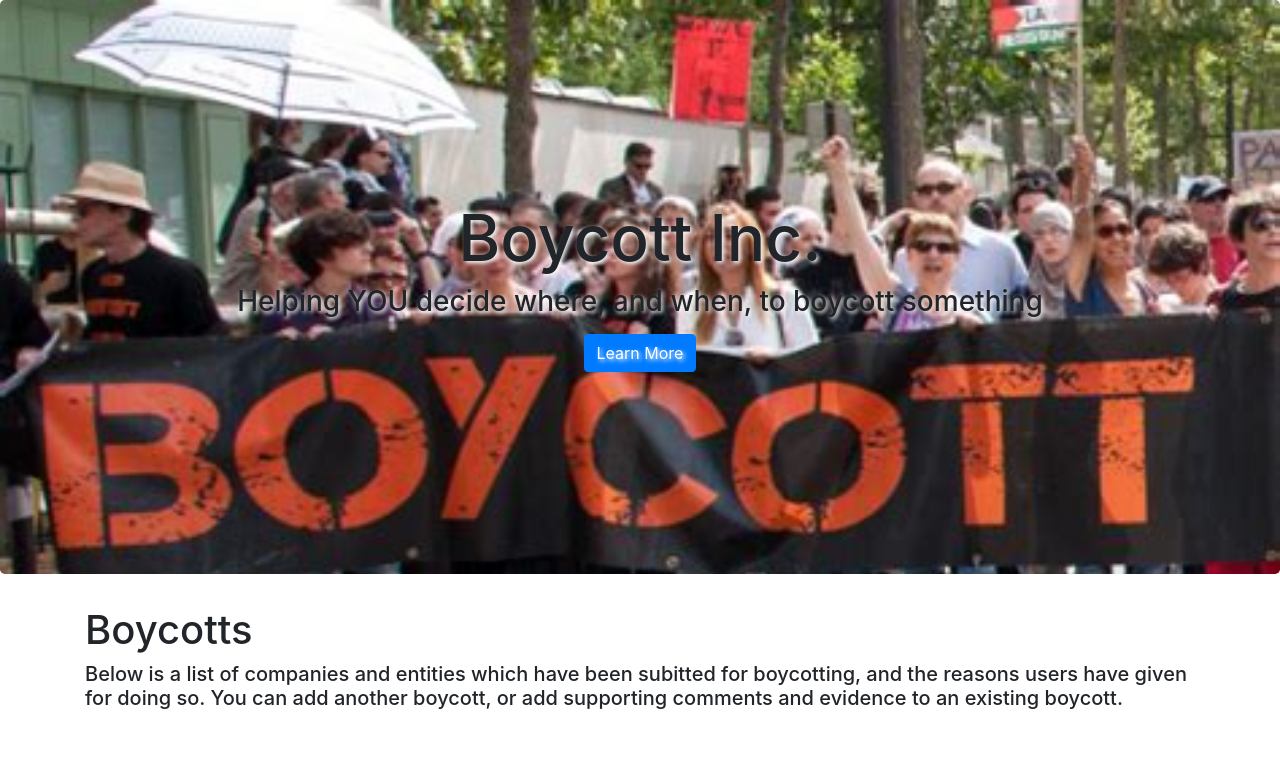
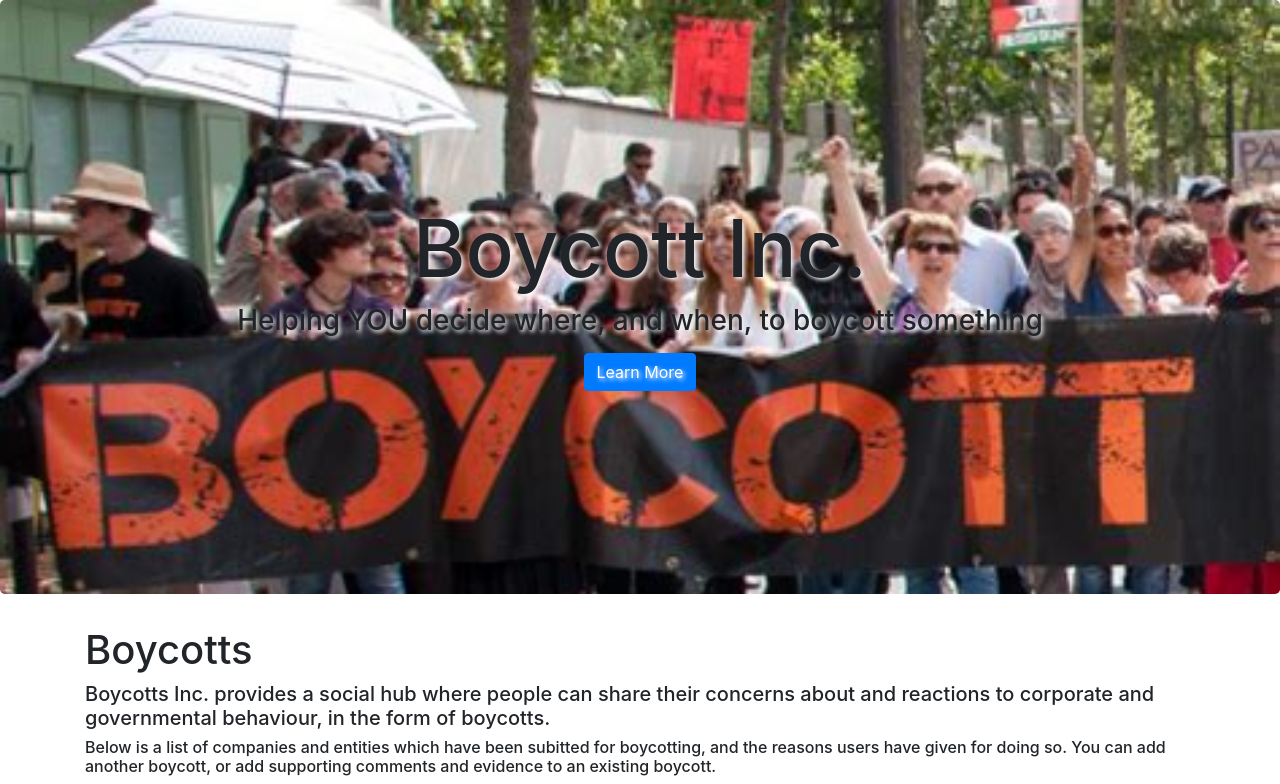
Before and after one commit to teknofage/Winter_Intensive, a Flask app: page / in a window 1280 px wide. Shown: the part 174-958 px from the top of the page. Before the commit the page ends 883 px from the top, so only its background shows below. Run offline with Flask 2, Linux system fonts and the light colour scheme; data that the repository does not hold is empty; some libraries are stand-ins or nearby versions.

Commit message:
adding procfile

```diff
--- a/static/styles.css
+++ b/static/styles.css
@@ -45,5 +45,5 @@
 }
 
 .hero-text > h1{
-    font-size: 4rem;
+    font-size: 5rem;
 }
--- a/templates/boycotts_index.html
+++ b/templates/boycotts_index.html
@@ -3,12 +3,14 @@
 
 {% block content %}
 <h1>Boycotts</h1>
-<h5>Below is a list of companies and entities which have been subitted for boycotting, and the reasons users have given for doing so. You can add another boycott, or add supporting comments and evidence to an existing boycott.</h5>
+<h5>Boycotts Inc. provides a social hub where people can share their concerns about and reactions to corporate and governmental behaviour, in the form of boycotts.</h5>
+
+    <h6>Below is a list of companies and entities which have been subitted for boycotting, and the reasons users have given for doing so. You can add another boycott, or add supporting comments and evidence to an existing boycott.</h6>
 
 <!-- <a href='/boycotts/new'>New boycott</a> -->
 <div class='row'>
     {% for boycott in boycotts %}
-    <div class='col-sm-3'>
+    <div class='col-sm-12'>
             <div class="card">
                     <div class="card-body">
                         <h2><a href='/boycotts/{{ boycott._id }}'>{{ boycott.title }}</a></h2>
```
Also changed, not shown: 12 other files.
